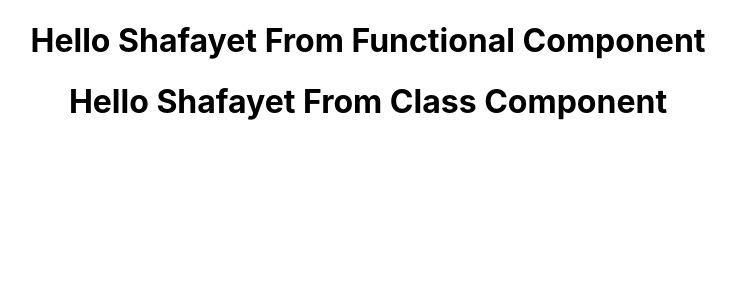
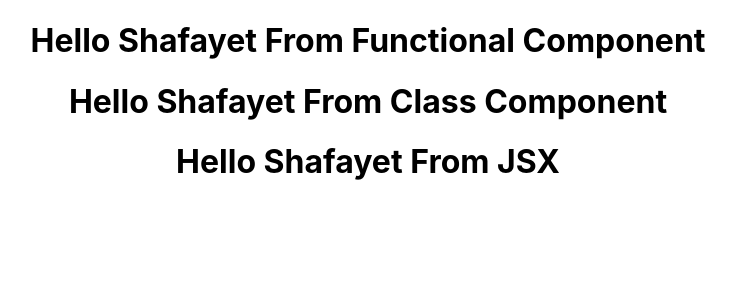
Before and after one commit to shafayetdotme/tut-react, a React (Create React App) app: page / in a window 1280 px wide. Shown: the top 300 px of the page, without its empty margins (272-1008 px from the left). Built offline with nearby package versions, Linux system fonts and the light colour scheme.

Commit message:
JSX - Simpler way

```diff
--- a/src/App.js
+++ b/src/App.js
@@ -2,12 +2,14 @@
 import './App.css';
 import Greet from './components/Greet';
 import Welcome from './components/Welcome';
+import Hello from './components/Hello';
 
 function App() {
   return (
     <div className="App">
       <Greet/>
       <Welcome/>
+      <Hello/>
     </div>
   );
 }
--- /dev/null
+++ b/src/components/Hello.js
@@ -0,0 +1,10 @@
+import React from 'react';
+
+const Hello = () => {
+    // Simpler way With JSX
+    return (
+        <h1>Hello Shafayet From JSX</h1>
+    );
+}
+
+export default Hello;
```
